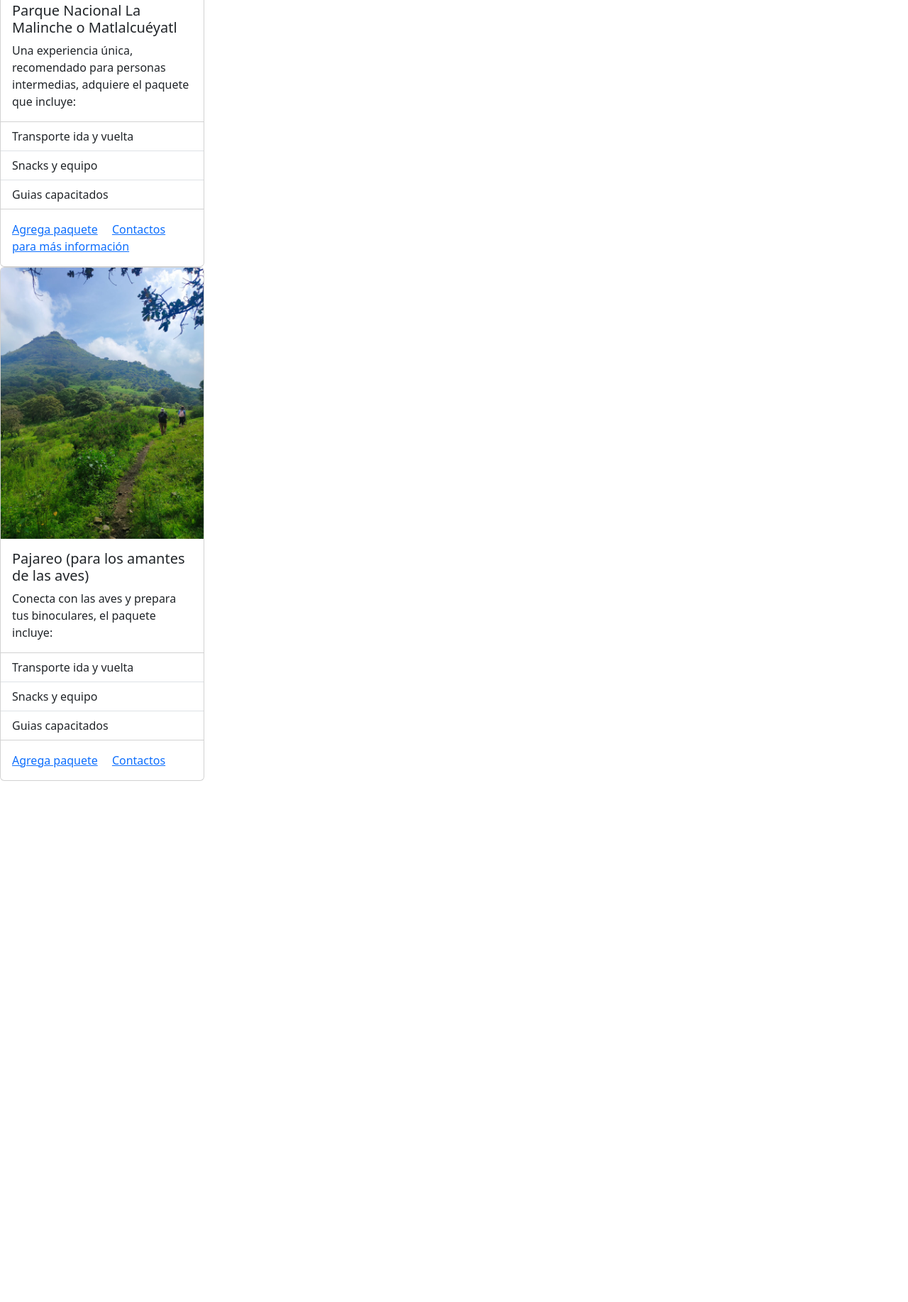
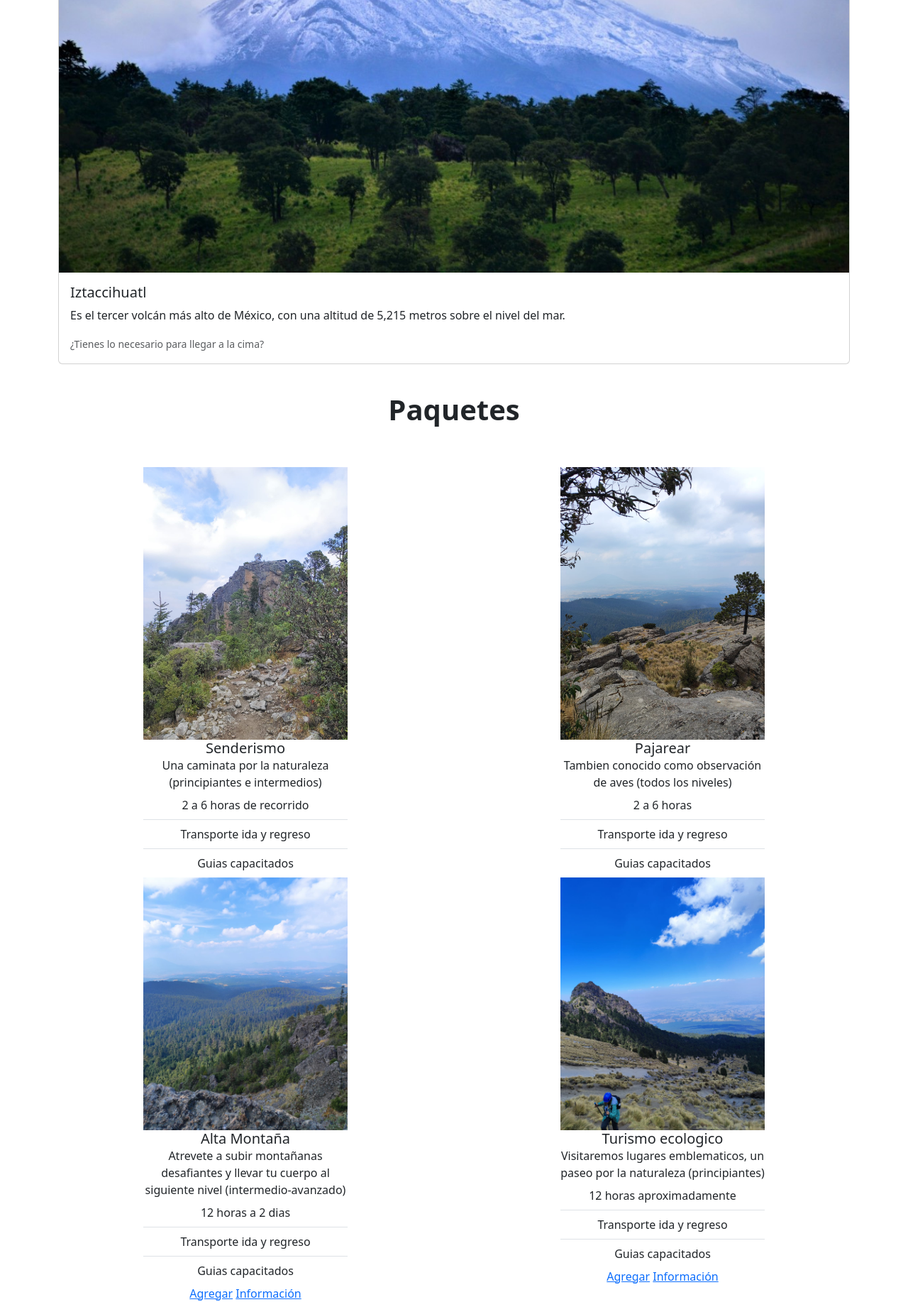
Before and after one commit to joebtc9/Tierra-por-pisar, a plain HTML site: page paquetes.html in a window 1280 px wide. Shown: the part 451-2285 px from the top of the page at 71% size. Before the commit the page ends 1551 px from the top, so only its background shows below. Drawn offline with nearby package versions, Linux system fonts and the light colour scheme.

Commit message:
se agrega Contacto.html y Carrito.html

```diff
--- /dev/null
+++ b/css/styles.css
@@ -0,0 +1,57 @@
+html{
+    --bgcolor: #B77466;
+    --hgcolor: #FFE1AF;
+    --primaryColor: #E2B59A;
+    --secondaryColor: rgb(149, 124, 98);
+
+}
+div.carouselExampleCaptions{
+    background-color: var(--secondaryColor);
+}
+div.alert{
+     text-align: center;
+    justify-content: center;
+}
+
+
+div.cardProduct{
+    width: 250px;
+    border-radius: 10px;
+    margin: 25px 0px 25px 0px;
+    text-align: center;
+    align-content: center;
+    height: 250px;
+}
+div.productRow{
+    display: flex;
+    flex-wrap:wrap;
+    justify-content: center;
+
+}
+
+div.cardProducts{
+    width: 400px;
+    border-radius: 10px;
+    margin: 25px 0px 25px 0px;
+    text-align: center;
+    align-content: center;
+    height: 500px;
+}
+div.productRows{
+    display: flex;
+    place-items: center;
+    flex-wrap:wrap;
+    gap: 300px;
+    align-content: center;
+    justify-content: center;
+}
+
+
+h1,h3{
+    width: 100%;
+    height: 100%;
+    display: flex;
+    align-items:center;
+    justify-content:center;
+    text-align: center;
+}
--- a/paquetes.html
+++ b/paquetes.html
@@ -4,17 +4,18 @@
 <head>
     <meta charset="UTF-8">
     <meta name="viewport" content="width=device-width, initial-scale=1.0">
-    <title>Sube cerros | Paquetes</title>
+    <title>Tierra por pisar | Paquetes</title>
     <link href="https://cdn.jsdelivr.net/npm/bootstrap@5.3.8/dist/css/bootstrap.min.css" rel="stylesheet"
         integrity="sha384-sRIl4kxILFvY47J16cr9ZwB07vP4J8+LH7qKQnuqkuIAvNWLzeN8tE5YBujZqJLB" crossorigin="anonymous">
-
+    <link rel="stylesheet" href="./css/styles.css">
 </head>
 
 <body>
+
     <!--NavBar-->
     <nav class="navbar navbar-expand-lg bg-body-tertiary">
         <div class="container-fluid">
-            <a class="navbar-brand" href="#">Sube cerros</a>
+            <a class="navbar-brand" href="#">Tierra por pisar</a>
             <button class="navbar-toggler" type="button" data-bs-toggle="collapse" data-bs-target="#navbarNav"
                 aria-controls="navbarNav" aria-expanded="false" aria-label="Toggle navigation">
                 <span class="navbar-toggler-icon"></span>
@@ -28,58 +29,116 @@
                         <a class="nav-link" href="./paquetes.html">Paquetes</a>
                     </li>
                     <li class="nav-item">
-                        <a class="nav-link" href="#">Carrito</a>
+                        <a class="nav-link" href="./carrito.html">Carrito</a>
                     </li>
                     <li class="nav-item">
-                        <a class="nav-link disabled" aria-disabled="true">Contactanos</a>
+                        <a class="nav-link" href="./Contacto.html">Contactanos</a>
                     </li>
                 </ul>
             </div>
         </div>
     </nav>
+    <br />
+
 
     <!--Tarjetas-->
+    <br />
 
-    <div class="card" style="width: 18rem;">
-        <img src="./Assets/Top malinche.jpg" class="card-img-top" alt="Top malinche">
+    <div class="container">
+    <div class="card mb-3">
+        <img src="./Assets/20230725_fotodia_Iztaccihuatlintro.jpg" class="card-img-top" alt="...">
         <div class="card-body">
-            <h5 class="card-title">Parque Nacional La Malinche o Matlalcuéyatl</h5>
-            <p class="card-text"> Una experiencia única, recomendado para personas intermedias, adquiere el paquete que
-                incluye:</p>
+            <h5 class="card-title">Iztaccihuatl</h5>
+            <p class="card-text">Es el tercer volcán más alto de México, con una altitud de 5,215 metros sobre
+                el nivel del mar.</p>
+            <p class="card-text"><small class="text-body-secondary">¿Tienes lo necesario para llegar a la cima?</small></p>
+        </div>
+    </div>
+    <br/>
+    <h1 class="fw-bolder"> Paquetes</h1>
+    <br />
+    <!--Tarjetas-->
+    <main>
+        <section>
+            <div class="productRows">
+                <div class="cardProducts" style="width: 18rem;">
+                    <img src="./Assets/Cima Bufa.jpg" class="card-img-top" alt="cima de la Bufa">
+                    <div class="card-body">
+                        <h5 class="card-title">Senderismo</h5>
+                        <p class="card-text">Una caminata por la naturaleza (principiantes e intermedios)</p>
                     </div>
                     <ul class="list-group list-group-flush">
-            <li class="list-group-item">Transporte ida y vuelta</li>
-            <li class="list-group-item">Snacks y equipo</li>
+                        <li class="list-group-item">2 a 6 horas de recorrido</li>
+                        <li class="list-group-item">Transporte ida y regreso</li>
                         <li class="list-group-item">Guias capacitados</li>
                     </ul>
                     <div class="card-body">
-            <a href="#" class="card-link">Agrega paquete</a>
-            <a href="#" class="card-link">Contactos para más información</a>
+                        <a href="./carrito.html" class="card-link">Agregar</a>
+                        <a href="./Contacto.html" class="card-link">Información</a>
                     </div>
                 </div>
 
-     <div class="card" style="width: 18rem;">
-        <img src="./Assets/Dos cabezas.jpg" class="card-img-top" alt="Top malinche">
-        <div class="card-body">
-            <h5 class="card-title">Pajareo (para los amantes de las aves)</h5>
-            <p class="card-text"> Conecta con las aves y prepara tus binoculares, el paquete incluye:</p>
+                <div class="cardProducts" style="width: 18rem;">
+                    <img src="./Assets/cima b.jpg" class="card-img-top" alt="cima">
+                    <div class="card-body" >
+                        <h5 class="card-title">Pajarear</h5>
+                        <p class="card-text">Tambien conocido como observación de aves (todos los niveles)</p>
                     </div>
                     <ul class="list-group list-group-flush">
-            <li class="list-group-item">Transporte ida y vuelta</li>
-            <li class="list-group-item">Snacks y equipo</li>
+                        <li class="list-group-item">2 a 6 horas</li>
+                        <li class="list-group-item">Transporte ida y regreso</li>
                         <li class="list-group-item">Guias capacitados</li>
                     </ul>
                     <div class="card-body">
-            <a href="#" class="card-link">Agrega paquete</a>
-            <a href="#" class="card-link">Contactos</a>
+                        <a href="./carrito.html" class="card-link">Agregar</a>
+                        <a href="./Contacto.html" class="card-link">Información</a>
                     </div>
                 </div>
 
+            </div>
 
+            <div class="productRows">
+                <div class="cardProducts" style="width: 18rem;">
+                    <img src="./Assets/f4d4362f-d625-4c1b-a08d-8227c7a9e59b.jpg" class="card-img-top" alt="Cima">
+                    <div class="card-body">
+                        <h5 class="card-title">Alta Montaña</h5>
+                        <p class="card-text">Atrevete a subir montañanas desafiantes y llevar tu cuerpo al siguiente nivel (intermedio-avanzado) </p>
+                    </div>
+                    <ul class="list-group list-group-flush">
+                        <li class="list-group-item">12 horas a 2 dias</li>
+                        <li class="list-group-item">Transporte ida y regreso</li>
+                        <li class="list-group-item">Guias capacitados</li>
+                    </ul>
+                    <div class="card-body">
+                        <a href="./carrito.html" class="card-link">Agregar</a>
+                        <a href="./Contacto.html" class="card-link">Información</a>
+                    </div>
+                </div>
+
+                <div class="cardProducts" style="width: 18rem;">
+                    <img src="./Assets/Top malinche.jpg" class="card-img-top" alt="Top Malinche">
+                    <div class="card-body">
+                        <h5 class="card-title">Turismo ecologico</h5>
+                        <p class="card-text">Visitaremos lugares emblematicos, un paseo por la naturaleza (principiantes) </p>
+                    </div>
+                    <ul class="list-group list-group-flush">
+                        <li class="list-group-item">12 horas aproximadamente</li>
+                        <li class="list-group-item">Transporte ida y regreso</li>
+                        <li class="list-group-item">Guias capacitados</li>
+                    </ul>
+                    <div class="card-body">
+                        <a href="./carrito.html" class="card-link">Agregar</a>
+                        <a href="./Contacto.html" class="card-link">Información</a>
+                    </div>
+                </div>
+
+            </div>
+        </section>
+    </main>
     <script src="https://cdn.jsdelivr.net/npm/bootstrap@5.3.8/dist/js/bootstrap.bundle.min.js"
         integrity="sha384-FKyoEForCGlyvwx9Hj09JcYn3nv7wiPVlz7YYwJrWVcXK/BmnVDxM+D2scQbITxI"
         crossorigin="anonymous"></script>
-
+    </div>
 </body>
 
 </html>
```
Also changed, not shown: Contacto.html (+37 -4 lines), carrito.html (added, +76 -0 lines), index.html (+4 -4 lines), Assets/20230725_fotodia_Iztaccihuatlintro.jpg (added), Assets/Cima Bufa.jpg (added), Assets/cima b.jpg (added), Assets/f4d4362f-d625-4c1b-a08d-8227c7a9e59b.jpg (added), Assets/nevado-de-toluca-3.jpg (added). Lines whose indentation alone changed are shown as unchanged.
